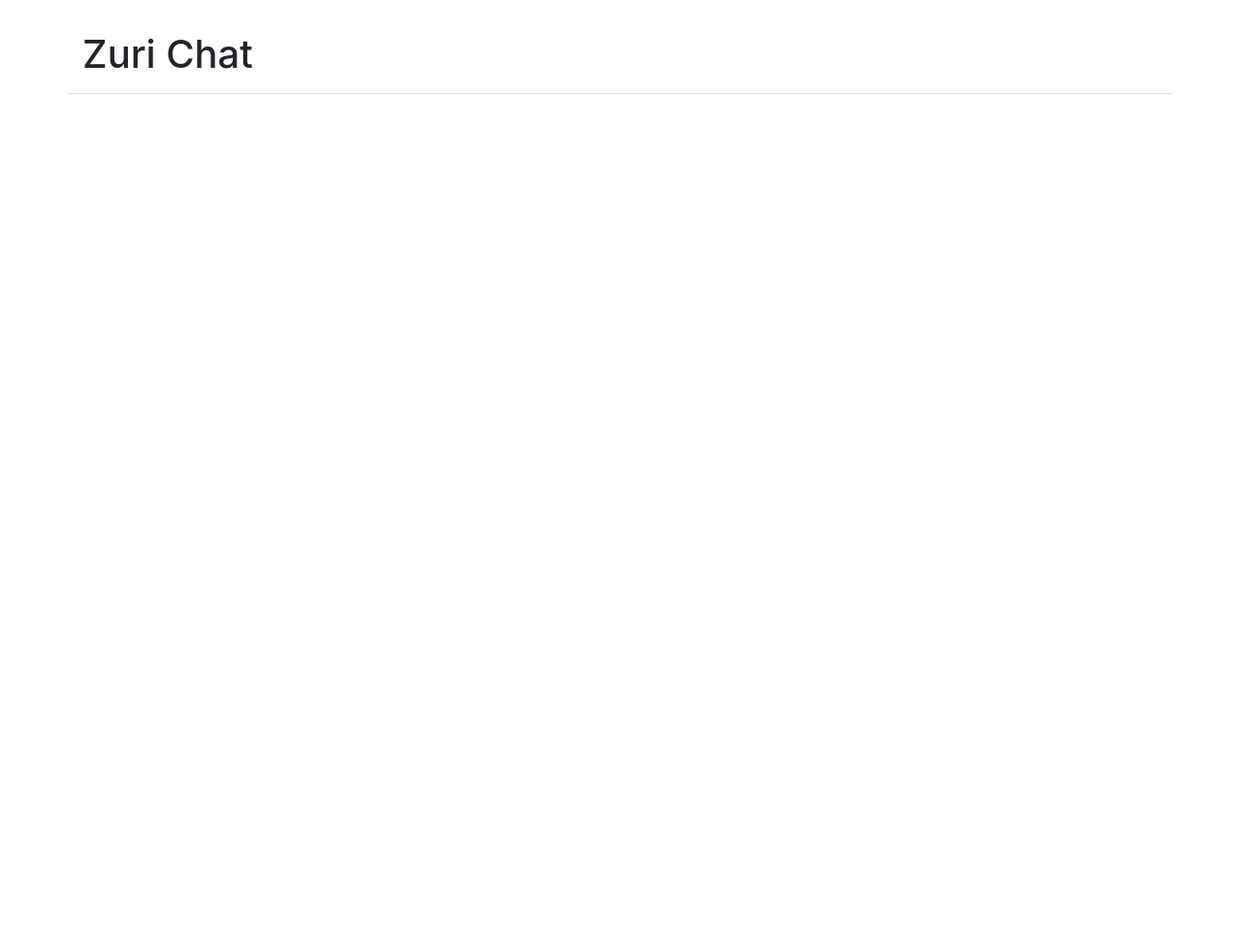
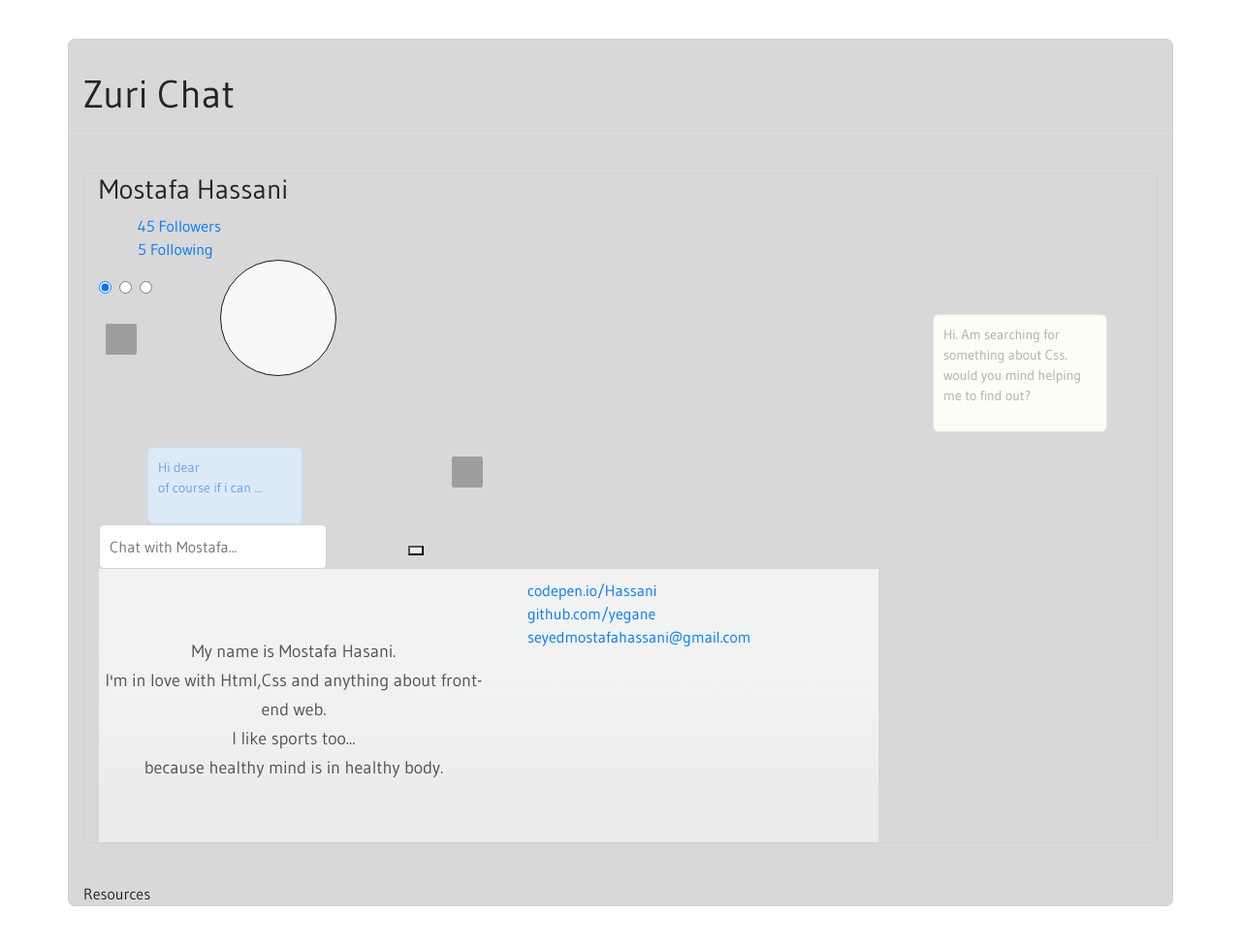
Before and after one commit to CaptainVee/chat-app, a Django app: page /messages/ in a window 1280 px wide. Before the commit the page is almost empty. Shown: the whole page at 97% size. Before the commit the page ends 97 px from the top, so only its background shows below. Run offline with Django 3.2, Linux system fonts and the light colour scheme; a user stored in the database is signed in; some libraries are stand-ins or nearby versions; grey boxes are pictures that could not be loaded.

Commit message:
worked on UI

```diff
--- /dev/null
+++ b/chat/static/chat/base.css
@@ -0,0 +1,150 @@
+@import url(https://fonts.googleapis.com/css?family=Gudea);
+
+body{
+  font-family: Gudea;
+  background : white;
+  no-repeat center center fixed;
+  -webkit-background-size: cover;
+  background-size: cover;
+}
+
+a:hover i[class^='icon-'] , a:hover i[class*='icon-']{
+  color : #837D7D;
+}
+
+.container{
+  background-color: #d8d8d8;
+  margin: 40px auto;
+  position: relative;
+  border: 1px solid #CFCFCF;
+  overflow: hidden;
+  border-radius: 7px;
+}
+
+.forms{
+  float: right;
+  padding-top: 70px;
+}
+
+.chat-btn{
+  margin-left: 240px;
+  margin-top: -105px;
+}
+
+.image{
+  width: 120px;
+  height: 120px;
+  position: absolute;
+  background: #F7F9F9;
+  border: 1px solid #211410;
+  top: 89px;
+  left: 140px;
+  border-radius: 50%;
+}
+
+.chat{
+  background-color: : black;
+  position: relative;
+  width: 403px;
+}
+
+input[type='text']{
+  border: 1px solid #CED3D9;
+  margin-right: 80px;
+  padding: 10px;
+  outline: 0;
+  border-radius: 5px;
+  width: 235px;
+  color : #A0A0A0;
+}
+
+button[type='submit']:hover{
+  cursor: pointer;
+}
+
+button[type='submit']:hover #i{
+  color : #fff;
+}
+
+
+
+.friend img , .me img{
+  border-radius: 2px;
+}
+
+.friend img{
+  float: left;
+  margin: 10px 0 0 7px;
+}
+
+.me img{
+  float: right;
+  margin: 10px 7px 0 ;
+}
+
+.friend .message{
+  border : 1px solid #E2E2E2;
+  margin: 15px 0 15px 860px;
+  padding: 10px;
+  background: #FDFCF5;
+  border-radius: 6px;
+  width: 180px;
+  position: relative;
+}
+
+.me .message{
+  border: 1px solid #BFE3EE;
+  margin: 2px 51px 0 50px;
+  padding: 10px;
+  background: #DCEAF7;
+  border-radius: 6px;
+  position: relative;
+  width: 160px;
+}
+
+.friend p , .me p{
+  font-size: 14px;
+}
+
+.me p{
+  color : #6AA0F0;
+}
+
+
+.friend p{
+  color : #AEB0A4;
+}
+
+#i{
+  font-size: 25px;
+  color: #E8E8E8;
+  display: block;
+  margin-top: 4px;
+  -webkit-transition : all .25s ease;
+  -moz-transition : all .25s ease;
+}
+
+.Description , .Link{
+  width:402px;
+  height:282px;
+  float:left;
+  padding: 10px 0;
+  background : -webkit-linear-gradient(rgb(242, 242, 243) 15%, rgb(240, 243, 241) 36%, rgb(241, 240, 241) 58%, rgb(236, 236, 236) 81%);
+  background : -moz-linear-gradient(rgb(242, 242, 243) 15%, rgb(240, 243, 241) 36%, rgb(241, 240, 241) 58%, rgb(236, 236, 236) 81%);
+}
+
+.Description  p {
+  margin : 60px 0;
+  text-align: center;
+  line-height: 30px;
+  color: #535252;
+  font-size: 18px;
+}
+
+
+
+ul{
+  width: inherit;
+  height: inherit;
+  list-style: none;
+}
--- /dev/null
+++ b/chat/templates/chat/base.html
@@ -0,0 +1,31 @@
+{% load static %}
+
+<!DOCTYPE html>
+<html lang="en">
+<head>
+    <meta charset="utf-8">
+    <meta name="viewport" content="width=device-width, initial-scale=1, shrink-to-fit=no">
+    <link rel="stylesheet" href="https://stackpath.bootstrapcdn.com/bootstrap/4.1.1/css/bootstrap.min.css">
+	<link rel="stylesheet" type="text/css" href="{% static 'chat/base.css' %}">
+    <title>Zuri Chat</title>
+</head>
+<body>
+
+<div class='container'>
+    <div class='row border-bottom my-3 py-3'>
+        <div class='col'>
+            <h1 class='p-0 m-0'>Zuri Chat</h1>
+        </div>
+    </div>
+{% block content %}
+{% endblock %}
+</div>
+
+<script
+  src="//code.jquery.com/jquery-3.3.1.min.js"></script>
+<script src="//cdnjs.cloudflare.com/ajax/libs/popper.js/1.14.3/umd/popper.min.js"></script>
+<script src="//stackpath.bootstrapcdn.com/bootstrap/4.1.1/js/bootstrap.min.js"></script>
+
+
+</body>
+</html>
--- a/templates/home.html
+++ b/chat/templates/chat/home.html
@@ -1,4 +1,4 @@
-{% extends "base.html" %}
+{% extends "chat/base.html" %}
 
 {% block content %}
 
--- a/chat/templates/chat/inbox.html
+++ b/chat/templates/chat/inbox.html
@@ -1,6 +1,83 @@
-{% extends "base.html" %}
+{% extends "chat/base.html" %}
 
 {% block content %}
+<div class="container">
+
+    <div class="bg-image">
+      <h3>Mostafa Hassani</h3>
+    </div>
+
+      <div class='followe'>
+        <ul>
+          <li><a href="#">
+            <span id='number'>45</span>
+            <span id='followe'>Followers</span>
+          </a></li>
+          <li><a href="#">
+            <span id='number'>5</span>
+            <span id='followe'>Following</span>
+          </a></li>
+          <div class="badboy"></div>
+        </ul>
+      </div>
+
+    <div class="image"></div>
+
+    <input type="radio" id='one' name='contorol' checked/>
+    <label for="one"><i class='icon-comments-alt'></i></label>
+    <input type="radio" id='two' name='contorol' />
+    <label for="two"><i class='icon-user'></i></label>
+    <input type="radio" id='three' name='contorol' />
+    <label for="three"><i class='icon-link'></i></label>
+
+<div class="all">
+    <div class="chat">
+      <div class="show-message">
+        <div class="friend">
+          <img src="http://i.cubeupload.com/c6AJ19.png" width=32 height=32 />
+          <div class="message">
+            <p>Hi. Am searching for something about Css.
+              would you mind helping me to find out?</br>
+            </p>
+          </div>
+        </div>
+        <div class="me">
+          <img src="http://i.cubeupload.com/nD0XUv.png" width=32 height=32 />
+          <div class="message">
+            <p>Hi dear</br>
+            of course if i can ...</p>
+          </div>
+        </div>
+        <div class="badboy"></div>
+      </div>
+      <div class="type-text">
+        <input type="text" placeholder='Chat with Mostafa...' />
+        <button type='submit'><i id='i' class='icon-comments-alt'></i></button>
+      </div>
+    </div>
+
+    <div class="Description">
+      <p>My name is Mostafa Hasani.</br>
+        I'm in love with Html,Css and anything about front-end web.</br>
+        I like sports too...</br>
+        because healthy mind is in healthy body.
+      </p>
+    </div>
+
+    <div class="Link">
+      <div class="menu">
+        <ul>
+          <li><a href="">codepen.io/Hassani</a></li>
+          <li><a href="">github.com/yegane</a></li>
+          <li><a href="">seyedmostafahassani@gmail.com</a></li>
+        </ul>
+      </div>
+    </div>
+
+    <div class="badboy"></div>
+  </div>
+</div>
 
 
+Resources
 {% endblock %}
--- a/templates/base.html
+++ /dev/null
@@ -1,28 +0,0 @@
-<!DOCTYPE html>
-<html lang="en">
-<head>
-    <meta charset="utf-8">
-    <meta name="viewport" content="width=device-width, initial-scale=1, shrink-to-fit=no">
-
-    <title>Zuri Chat</title>
-    {% include 'css.html' %}
-</head>
-<body>
-
-<div class='container'>
-    <div class='row border-bottom my-3 py-3'>
-        <div class='col'>
-            <h1 class='p-0 m-0'>Zuri Chat</h1>
-        </div>
-    </div>
-{% block content %}
-{% endblock %}
-</div>
-
-
-{% include 'js.html' %}
-{% block script %}
-{% endblock %}
-
-</body>
-</html>
--- a/templates/css.html
+++ /dev/null
@@ -1,2 +0,0 @@
-<!-- Bootstrap CSS -->
-<link rel="stylesheet" href="https://stackpath.bootstrapcdn.com/bootstrap/4.1.1/css/bootstrap.min.css">
--- a/templates/js.html
+++ /dev/null
@@ -1,5 +0,0 @@
- <!-- jQuery first, then Popper.js, then Bootstrap JS -->
-<script
-  src="//code.jquery.com/jquery-3.3.1.min.js"></script>
-<script src="//cdnjs.cloudflare.com/ajax/libs/popper.js/1.14.3/umd/popper.min.js"></script>
-<script src="//stackpath.bootstrapcdn.com/bootstrap/4.1.1/js/bootstrap.min.js"></script>
--- a/user/templates/user/login.html
+++ b/user/templates/user/login.html
@@ -1,4 +1,4 @@
-{% extends "base.html" %}
+{% extends "chat/base.html" %}
 {% load crispy_forms_tags %}
 {% block content %}
 
--- a/user/templates/user/logout.html
+++ b/user/templates/user/logout.html
@@ -1,4 +1,4 @@
-{% extends "base.html" %}
+{% extends "chat/base.html" %}
 {% block content %}
 	<h2>You have been logged out</h2>
 	<div class="border-top pt-3">
--- a/user/templates/user/password_reset.html
+++ b/user/templates/user/password_reset.html
@@ -1,4 +1,4 @@
-{% extends "blogger/base.html" %}
+{% extends "chat/base.html" %}
 {% load crispy_forms_tags %}
 {% block content %}
 
--- a/user/templates/user/password_reset_complete.html
+++ b/user/templates/user/password_reset_complete.html
@@ -1,4 +1,4 @@
-{% extends "blogger/base.html" %}
+{% extends "chat/base.html" %}
 {% block content %}
 	<div class="alert alert-info">
 		Your password has been set successfuly
--- a/user/templates/user/password_reset_confirm.html
+++ b/user/templates/user/password_reset_confirm.html
@@ -1,4 +1,4 @@
-{% extends "blogger/base.html" %}
+{% extends "chat/base.html" %}
 {% load crispy_forms_tags %}
 {% block content %}
 
--- a/user/templates/user/password_reset_done.html
+++ b/user/templates/user/password_reset_done.html
@@ -1,4 +1,4 @@
-{% extends "blogger/base.html" %}
+{% extends "chat/base.html" %}
 {% block content %}
 	<div class="alert alert-info">
 		An email hasbeen sent with instruction to reset your password
--- a/user/templates/user/register.html
+++ b/user/templates/user/register.html
@@ -1,4 +1,4 @@
-{% extends "base.html" %}
+{% extends "chat/base.html" %}
 {% load crispy_forms_tags %}
 {% block content %}
 
@@ -12,7 +12,7 @@
 
 			</fieldset>
 			<div class='form-group'>
-				<button class= 'btn- btn-outline-info' type="submit">Sign Up na</button>
+				<button class= 'btn- btn-outline-info' type="submit">Sign Up</button>
 			</div>
 		</form>
 		<div class="border-top pt-3">
--- a/zuri-chat/settings.py
+++ b/zuri-chat/settings.py
@@ -62,6 +62,7 @@
     'default': {
         'BACKEND': 'channels_redis.core.RedisChannelLayer',
         'CONFIG': {
+            # "hosts": [('localhost', 6379)],
             "hosts": [os.environ.get('REDIS_URL', 'redis://localhost:6379')]
         },
     },
@@ -137,6 +138,8 @@
 STATIC_ROOT = os.path.join(BASE_DIR, 'staticfiles')
 STATIC_URL = '/static/'
 
+MEDIA_ROOT = os.path.join(BASE_DIR, 'media')
+MEDIA_URL = '/media/'
 
 LOGIN_REDIRECT_URL = 'blog-home'
 LOGIN_URL = 'login'
--- a/zuri-chat/urls.py
+++ b/zuri-chat/urls.py
@@ -20,7 +20,7 @@
 from django.views.generic import TemplateView
 
 urlpatterns = [
-    path('', TemplateView.as_view(template_name="home.html"), name='blog-home'),
+    path('', TemplateView.as_view(template_name="chat/home.html"), name='blog-home'),
     path('admin/', admin.site.urls),
     path('messages/', include('chat.urls')),
     path('register/', user_views.register, name='register'),
```
Also changed, not shown: chat/templates/chat/thread.html (+26 -9 lines), db.sqlite3.
